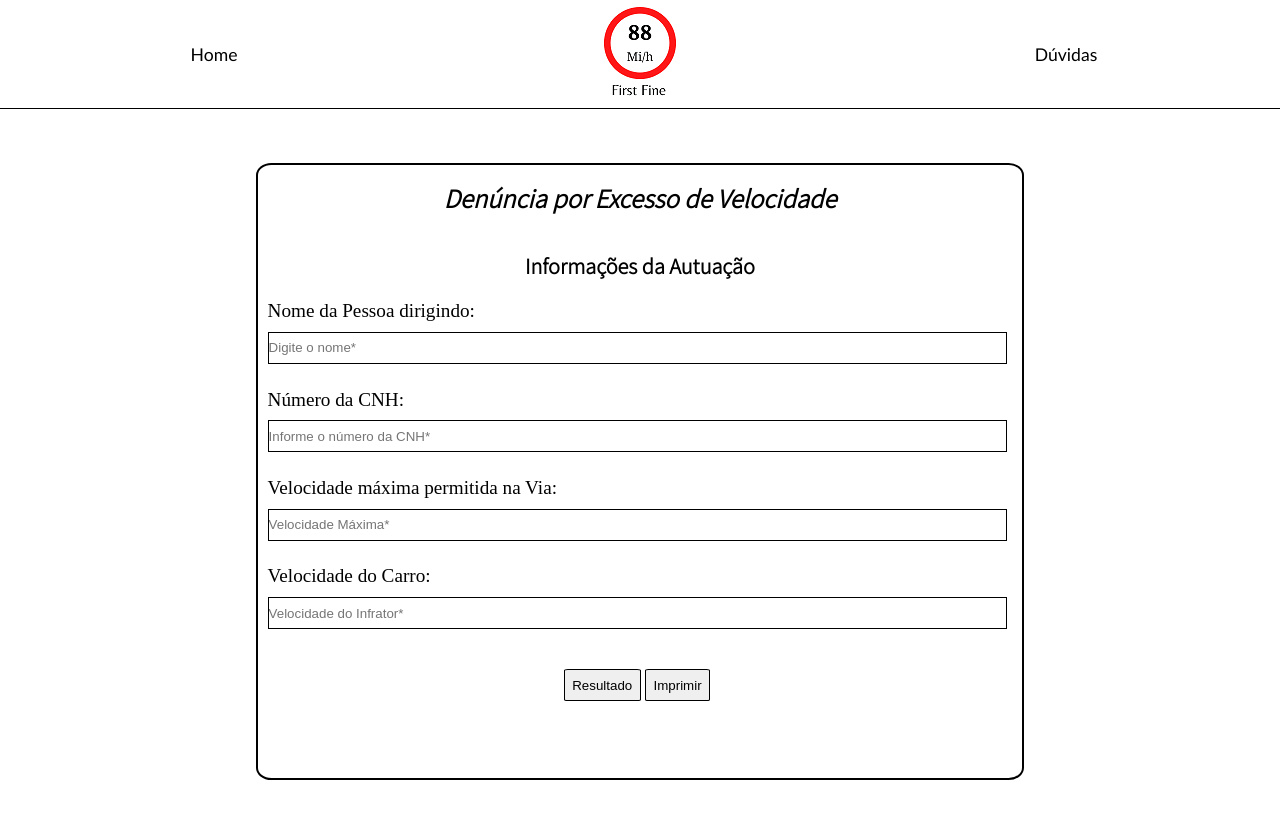
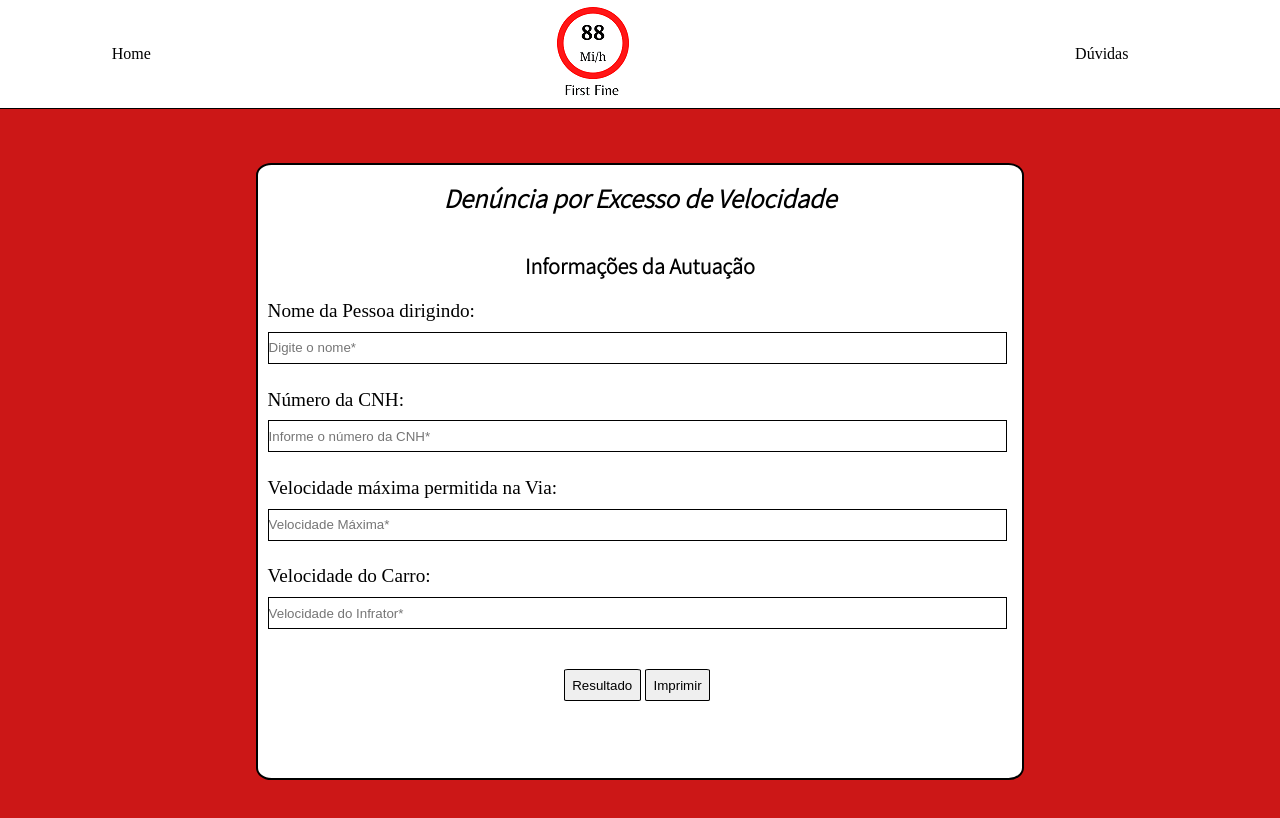
Before and after one commit to PauloRenato21/AtividadesHtml_Senai, a plain HTML site: page index.html in a window 1280 px wide. Drawn offline with Linux system fonts and the light colour scheme.

Commit message:
delet 2 estilo header

```diff
--- a/Css/style.css
+++ b/Css/style.css
@@ -6,17 +6,15 @@
     padding: 0px;
 }
 
+body{
+    background-color: rgb(204, 23, 23);
+}
+
 header table{
     text-align: center;
     width: 100%;
     border-bottom: 1px solid;
     background-color: white;
-}
-
-header table tr td{
-    font-family: 'Gill Sans', 'Gill Sans MT', Calibri, 'Trebuchet MS', sans-serif;
-    font-size: 110%;
-    width: 33%;
 }
 
 div#geral{
```
